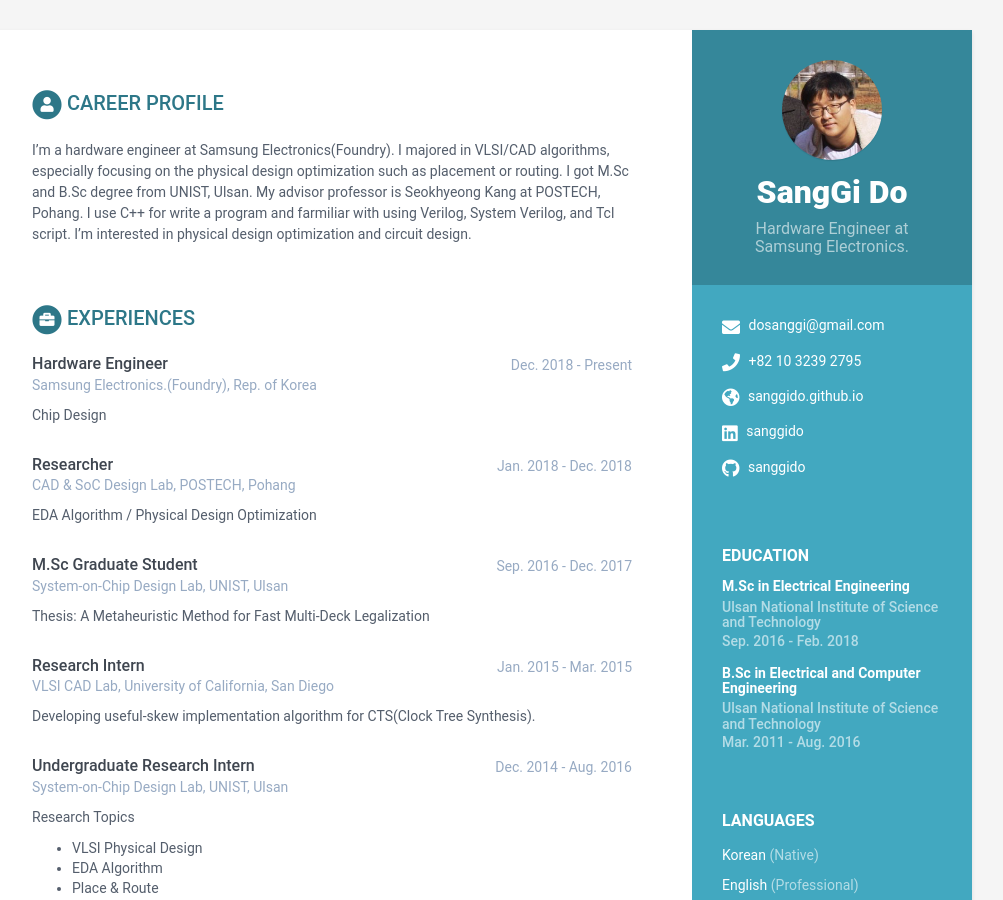
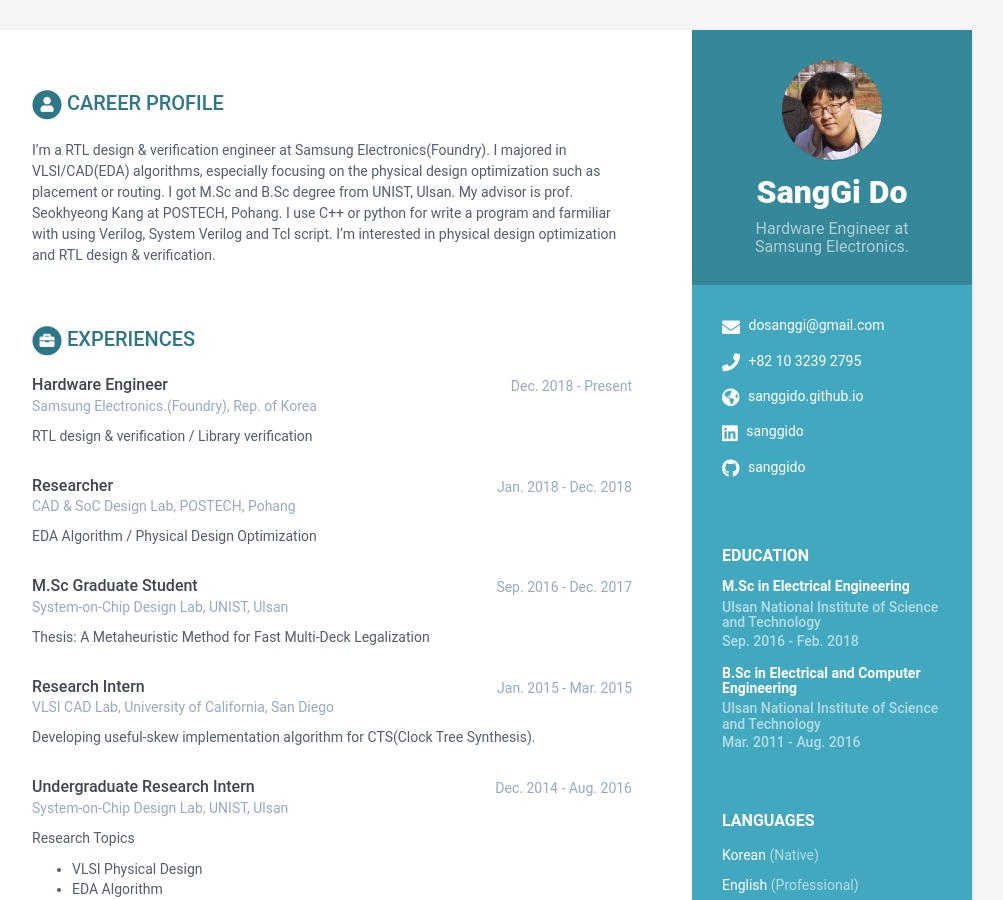
Before and after one commit to sanggido/sanggido.github.io, a Jekyll site: the page built from index.html, in a window 1280 px wide and 900 px high. Shown: the whole window, without its empty margins (168-1171 px from the left). Built offline with Jekyll 4.4.1, drawn with Linux system fonts in a browser that asks for light colours.

Commit message:
edit career profile

```diff
--- a/_data/data.yml
+++ b/_data/data.yml
@@ -46,10 +46,10 @@ sidebar:
 career-profile:
     title: Career Profile
     summary: |
-      I'm a hardware engineer at Samsung Electronics(Foundry). I majored in VLSI/CAD algorithms, especially
+      I'm a RTL design & verification engineer at Samsung Electronics(Foundry). I majored in VLSI/CAD(EDA) algorithms, especially
       focusing on the physical design optimization such as placement or routing. I got M.Sc and B.Sc degree
-      from UNIST, Ulsan. My advisor professor is Seokhyeong Kang at POSTECH, Pohang. I use C++ for write a program
-      and farmiliar with using Verilog, System Verilog, and Tcl script. I'm interested in physical design optimization and circuit design.
+      from UNIST, Ulsan. My advisor is prof. Seokhyeong Kang at POSTECH, Pohang. I use C++ or python for write a program
+      and farmiliar with using Verilog, System Verilog and Tcl script. I'm interested in physical design optimization and RTL design & verification.
 
 education:
     - degree: M.Sc in Electrical Engineering
@@ -83,7 +83,7 @@ experiences:
       time: Dec. 2018 - Present
       company: Samsung Electronics.(Foundry), Rep. of Korea
       details: |
-        Chip Design
+        RTL design & verification / Library verification
 
 #          - Bullet point
 #          - Bullet point
```
Also changed, not shown: 1 other file.
